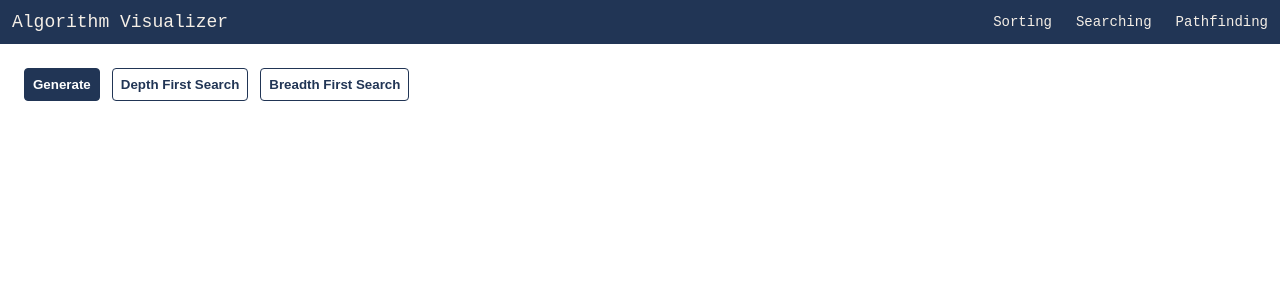
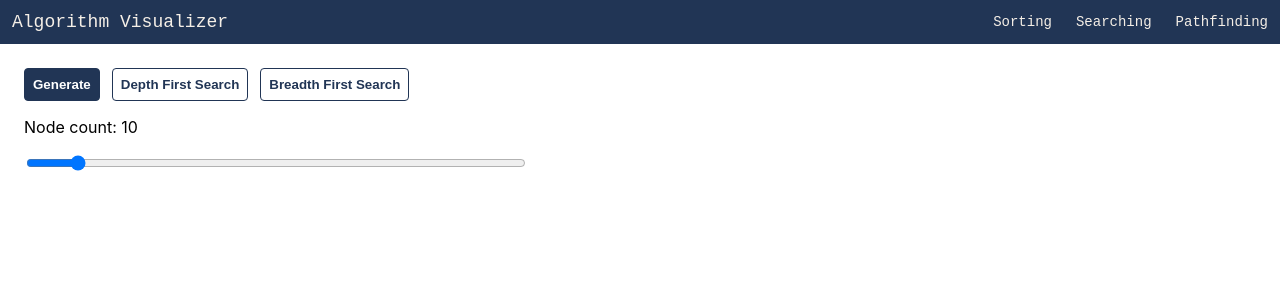
Before and after one commit to seangerrykelly/algo-visualizer, a React (Create React App) app: page /searching in a window 1280 px wide. Shown: the top 300 px of the page. Built offline with nearby package versions, Linux system fonts and the light colour scheme.

Commit message:
feat: added sliders to set node count for trees and length for arrays

```diff
--- a/src/components/searching-visuals/BinaryTree.tsx
+++ b/src/components/searching-visuals/BinaryTree.tsx
@@ -21,7 +21,6 @@ export const BinaryTree = ({ root = undefined }: BinaryTreeProps) => {
         }
 
         const hasTwoChildren = !!(node.left && node.right)
-        console.log(hasTwoChildren)
 
         return (
             <BinaryTreeNode
--- a/src/components/searching-visuals/SearchingVisual.tsx
+++ b/src/components/searching-visuals/SearchingVisual.tsx
@@ -7,14 +7,19 @@ import { ButtonContainer, SearchingVisualContainer } from "./SearchingVisualStyl
 
 export const SearchingVisual = () => {
 
+    const [nodeCount, setNodeCount] = useState<number>(10)
     const [rootNode, setRootNode] = useState<TreeNode>()
 
     useEffect(() => {
         console.log(rootNode)
     }, [rootNode])
 
+    const handleSliderChange = (event: React.ChangeEvent<HTMLInputElement>) => {
+        setNodeCount(parseInt(event.target.value))
+    }
+
     const handleClickGenerate = () => {
-        setRootNode(generateTree(1, 20))
+        setRootNode(generateTree(nodeCount, 1, 20))
     }
 
     const handleClickDepthFirstSearch = () => {
@@ -39,6 +44,15 @@ export const SearchingVisual = () => {
                 <Button variant="secondary" onClick={handleClickDepthFirstSearch}>Depth First Search</Button>
                 <Button variant="secondary" onClick={handleClickBreadthFirstSearch}>Breadth First Search</Button>
             </ButtonContainer>
+            <p>Node count: {nodeCount}</p>
+            <input
+                type="range"
+                value={nodeCount}
+                min="1"
+                max="100"
+                onChange={handleSliderChange}
+                style={{ width: '500px' }}
+            />
             {rootNode && <BinaryTree root={rootNode} />}
         </SearchingVisualContainer>
     )
--- a/src/components/sorting-visuals/SortingVisual.tsx
+++ b/src/components/sorting-visuals/SortingVisual.tsx
@@ -49,7 +49,6 @@ export const SortingVisual = () => {
     }
 
     const handleSliderChange = (event: React.ChangeEvent<HTMLInputElement>) => {
-        console.log('value: ', event.target.value)
         setArraySize(parseInt(event.target.value))
     }
 
--- a/src/utils/tree.ts
+++ b/src/utils/tree.ts
@@ -4,14 +4,14 @@ export type TreeNode = {
     right?: TreeNode;
 }
 
-export const generateTree = (min: number, max: number): TreeNode => {
+export const generateTree = (nodeCount: number, min: number, max: number): TreeNode => {
     const root: TreeNode = {
         value: min
     }
     let stack = [root]
     const options = ['left', 'right', 'both']
 
-    for (let i = 0; i < 10; i++) {
+    for (let i = 0; i < nodeCount; i++) {
         const currNode = stack.shift()
         if (!currNode)
             break
```
